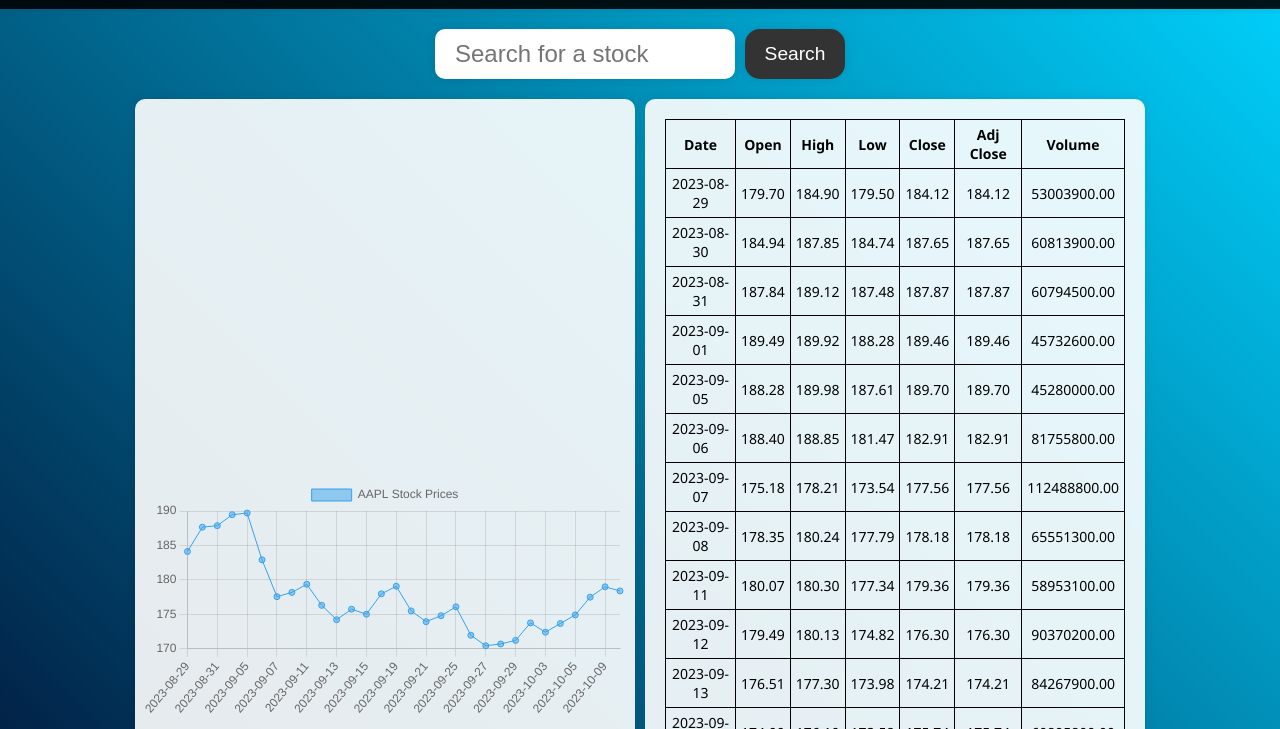
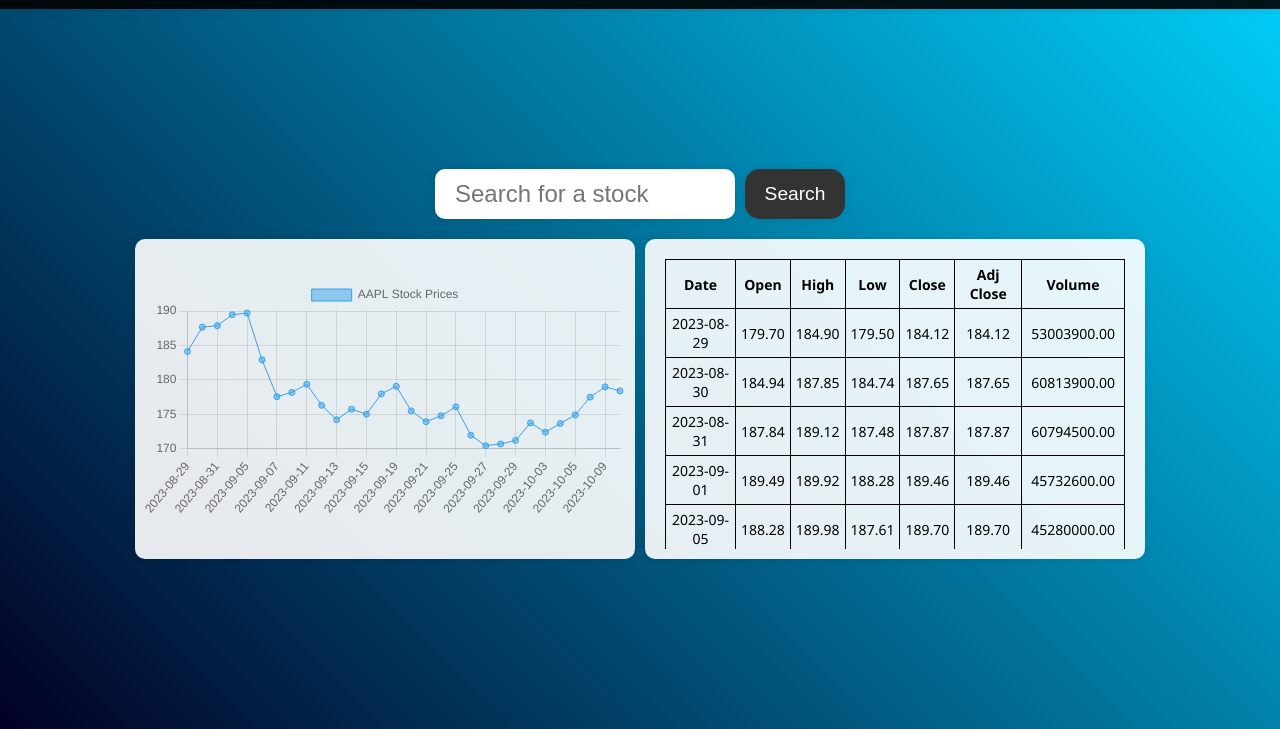
Before and after one commit to thabanidev/stock-grapher, a plain HTML site: page index.html in a window 1280 px wide. Shown: the part 71-800 px from the top of the page. Drawn offline with nearby package versions, Linux system fonts and the light colour scheme.

Commit message:
Update style.css

```diff
--- a/style.css
+++ b/style.css
@@ -96,7 +96,7 @@ header {
 .container {
     display: grid;
     grid-template-columns: 500px 500px;
-    grid-template-rows: 1000px;
+    grid-template-rows: 320px;
     gap: 10px 10px;
     grid-auto-flow: row;
     grid-template-areas:
```
